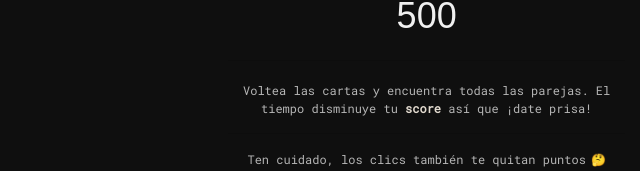
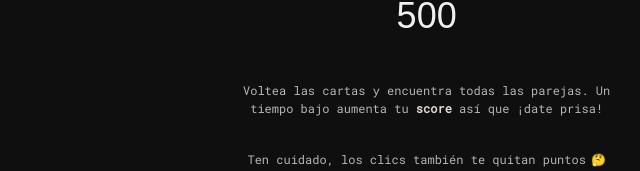
Before and after one commit to nicolas-salazar/pairs-game, a React (Create React App) app: page / in a window 1280 px wide. Shown: the part 561-732 px from the top of the page, without its empty margins (640-1280 px from the left). Built offline with nearby package versions, Linux system fonts and the light colour scheme; no server answers; the database is empty; a web font is replaced by a local one; what rc-tween-one would draw is missing.

Commit message:
Cambio menor en las instrucciones

```diff
--- a/src/views/components/scoreAuxiliars/Instructions.jsx
+++ b/src/views/components/scoreAuxiliars/Instructions.jsx
@@ -4,7 +4,7 @@ let Instructions = (props) => {
     return (
         <div style={{ textAlign: "center" }}>
             <p>
-                {"Voltea las cartas y encuentra todas las parejas. El tiempo disminuye tu "}
+                {"Voltea las cartas y encuentra todas las parejas. Un tiempo bajo aumenta tu "}
                 <b>score</b> {" así que ¡date prisa!"}
             </p>
             <hr />
```
